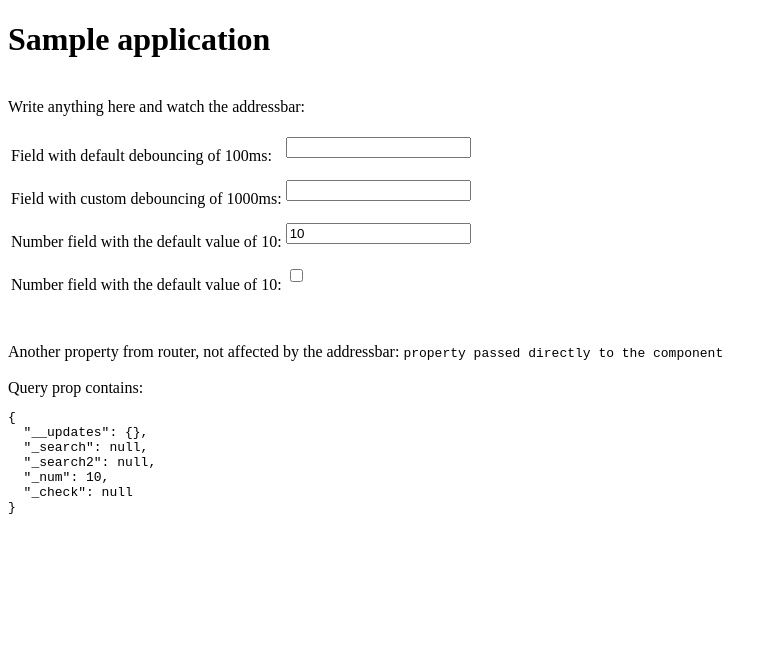
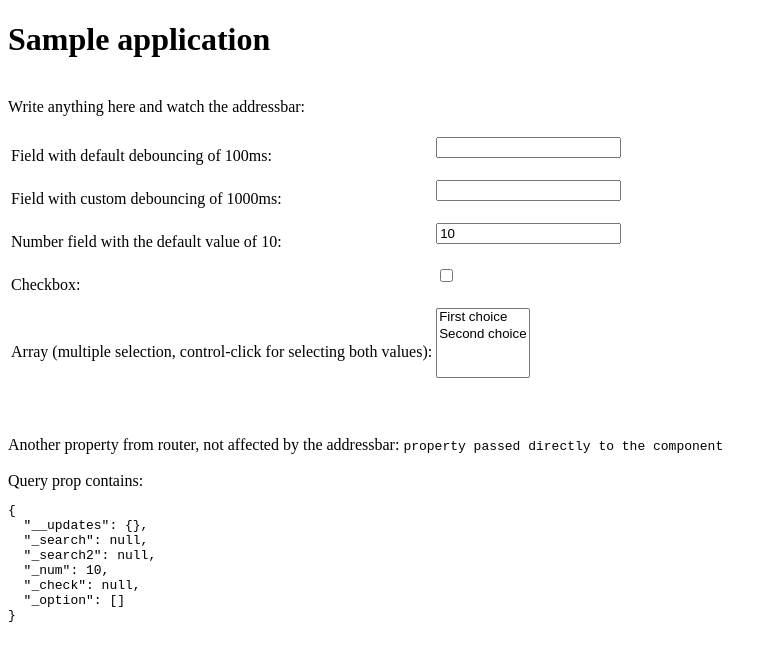
Before and after one commit to oarepo/vue-query-synchronizer, a Vue app: page / in a window 1280 px wide. Shown: the top 660 px of the page, without its empty margins (0-774 px from the left). Built offline with nearby package versions, Linux system fonts and the light colour scheme.

Commit message:
Examples for all builtin datatypes

```diff
--- a/src/Home.vue
+++ b/src/Home.vue
@@ -29,10 +29,21 @@
         </tr>
         <tr>
             <td>
-                Number field with the default value of 10:
+                Checkbox:
             </td>
             <td>
                 <input type="checkbox" v-model="query.check"><br><br>
+            </td>
+        </tr>
+        <tr>
+            <td>
+                Array (multiple selection, control-click for selecting both values):
+            </td>
+            <td>
+                <select multiple v-model="query.option">
+                    <option value="first">First choice</option>
+                    <option value="second">Second choice</option>
+                </select><br><br>
             </td>
         </tr>
     </table>
--- a/src/library.js
+++ b/src/library.js
@@ -50,6 +50,7 @@ function arraysMatch (arr1, arr2) {
     return true
 
 }
+
 //
 // creates reactive query object
 //
@@ -167,20 +168,7 @@ function query (params, extra) {
     return maker
 }
 
-export { query }
-
-export default {
-    install (Vue, options) {
-        if (!options || !options.router) {
-            throw Error('Supply router to options')
-        }
-        options = {
-            debounce: 100,
-            ...options
-        }
-        Object.assign($options, options)
-        $options.datatypes = {
-            'string': {
+const StringDatatype = {
     parse (value, defaultValue) {
         if (value === undefined) {
             return defaultValue
@@ -194,8 +182,9 @@ export default {
     serialize (value, defaultValue) {
         return value === defaultValue ? undefined : value
     }
-            },
-            'number': {
+}
+
+const NumberDatatype = {
     parse (value, defaultValue) {
         if (value === undefined || value === null) {
             return defaultValue
@@ -210,8 +199,9 @@ export default {
         value = parseInt(value || 0)
         return value === defaultValue ? undefined : value.toString()
     }
-            },
-            'bool': {
+}
+
+const BoolDatatype = {
     parse (value, defaultValue, parsingDefault) {
         if (value === undefined || (value === null && parsingDefault)) {
             return defaultValue || false
@@ -224,15 +214,40 @@ export default {
         }
         return undefined
     }
-            },
-            'array': {
+}
+
+const ArrayDatatype = {
     parse (value, defaultValue) {
-                    return value === undefined ? defaultValue : (value || [])
+        if (value === undefined) {
+            return defaultValue
+        }
+        if (typeof value === 'string') {
+            return [value]
+        }
+        return value || []
     },
     serialize (value, defaultValue) {
         return arraysMatch(value, defaultValue) ? undefined : value
     }
-            },
+}
+
+export { query, StringDatatype, NumberDatatype, BoolDatatype, ArrayDatatype }
+
+export default {
+    install (Vue, options) {
+        if (!options || !options.router) {
+            throw Error('Supply router to options')
+        }
+        options = {
+            debounce: 100,
+            ...options
+        }
+        Object.assign($options, options)
+        $options.datatypes = {
+            'string': StringDatatype,
+            'number': NumberDatatype,
+            'bool': BoolDatatype,
+            'array': ArrayDatatype,
             ...($options.datatypes || {})
         }
     }
--- a/src/router.js
+++ b/src/router.js
@@ -21,7 +21,10 @@ const routes = [
                 'number:num:10',
 
                 // checkbox (bool field)
-                'bool:check'
+                'bool:check',
+
+                // array field
+                'array:option'
             ],
             {
                 another: 'property passed directly to the component'
```
Also changed, not shown: 1 other file (tests, documents, lock files or other folders). Lines whose indentation alone changed are shown as unchanged.
